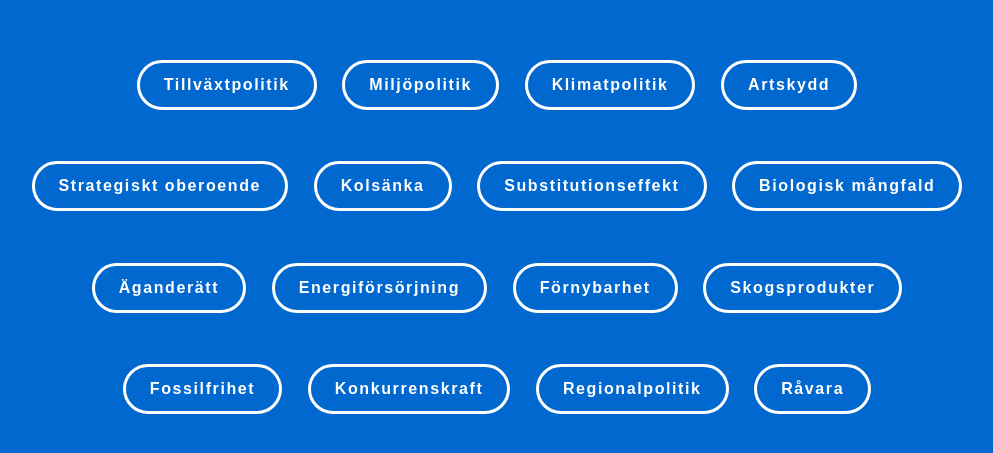
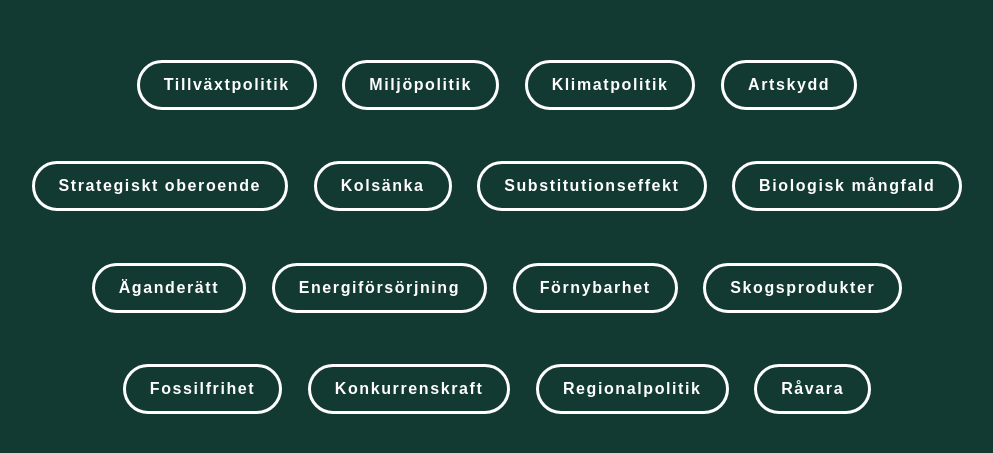
Before and after one commit to MTSSamsioe/mm_words, a plain HTML site: page index.html in a window 1280 px wide. Shown: the part 163-616 px from the top of the page, without its empty margins (143-1136 px from the left). Drawn offline with Linux system fonts and the light colour scheme.

Commit message:
Change background color

```diff
--- a/assets/css/style.css
+++ b/assets/css/style.css
@@ -8,7 +8,7 @@ User
 body {
     margin: 0px;
     padding: 0px;
-    background-color: #0068CE;
+    background-color: #133A32;
     height: 100vh;
 }
 
```
